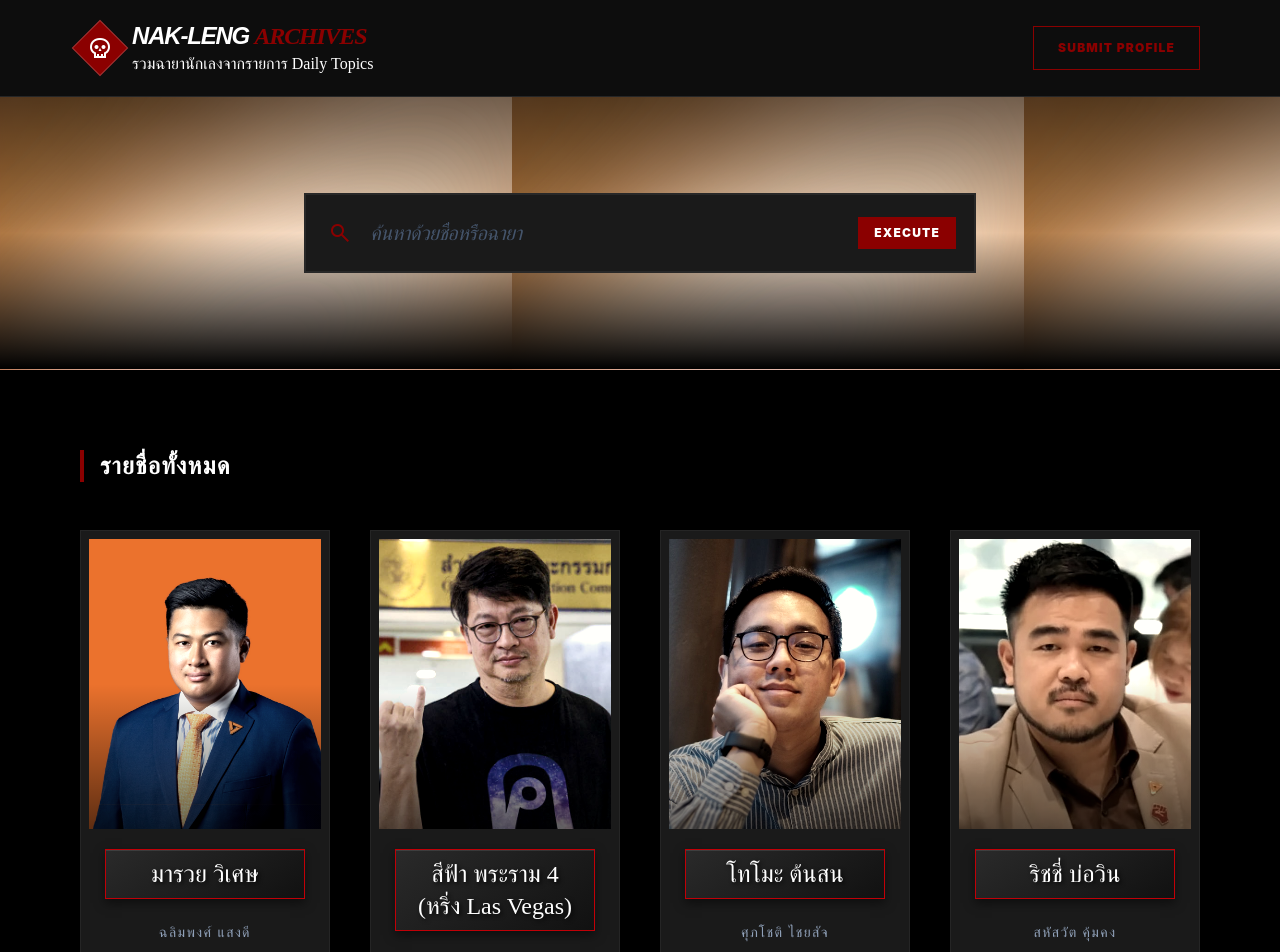
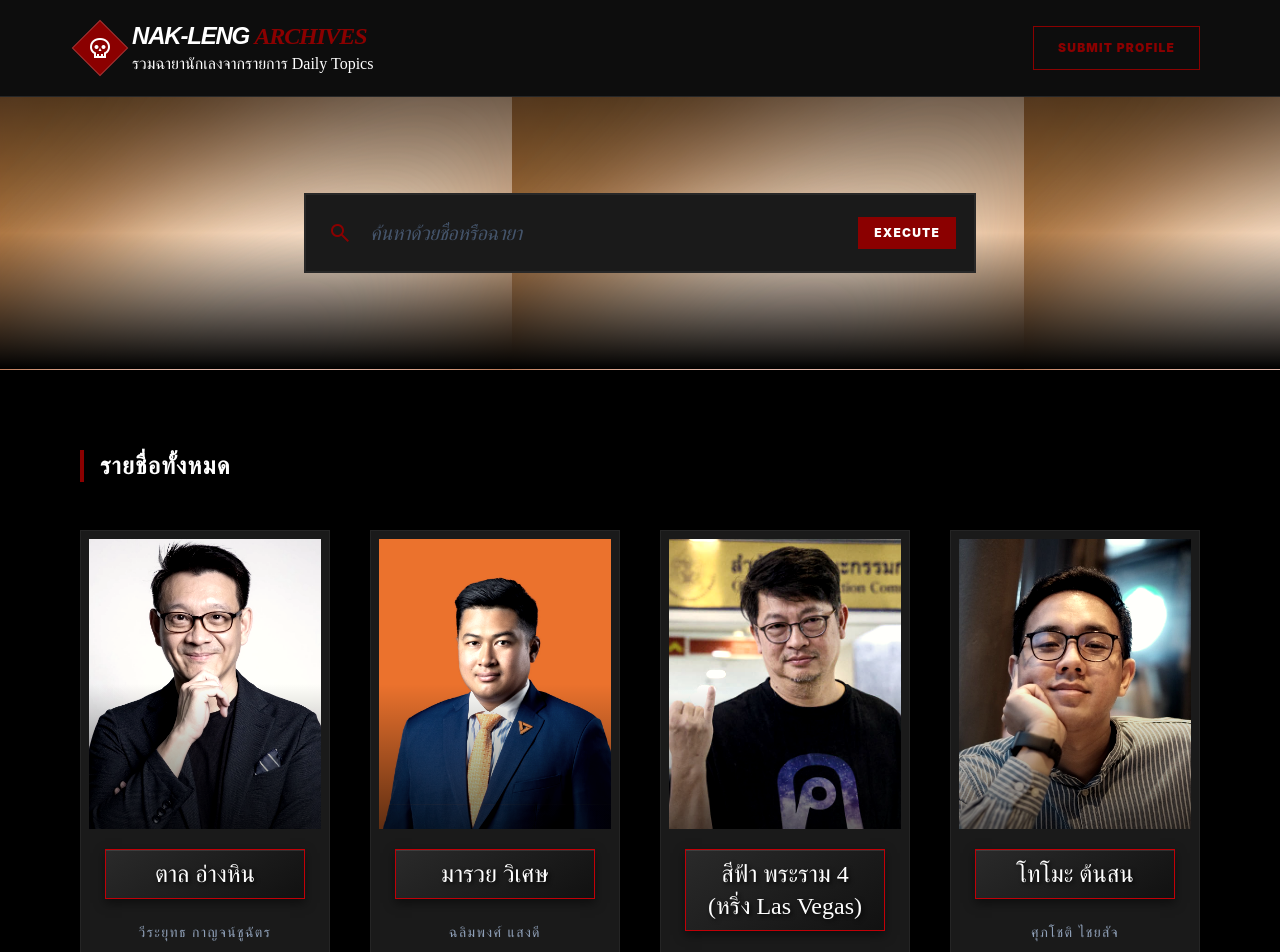
Before and after one commit to bdsach/nak-leng-archives, a React (Vite) app: page / in a window 1280 px wide. Shown: the top 952 px of the page. Built offline with nearby package versions, Linux system fonts and the light colour scheme; a web font is replaced by a local one.

Commit message:
📚 add(data): veerayooth_k

```diff
--- a/src/data/Figures.ts
+++ b/src/data/Figures.ts
@@ -1,4 +1,10 @@
 export const figures: Figure[] = [
+  {
+    id: "veerayooth_k",
+    name: "วีระยุทธ กาญจน์ชูฉัตร",
+    alias: "ตาล อ่างหิน",
+    imageUrl: "/avatars/veerayooth_k.jpeg",
+  },
   {
     id: "chalermpong_s",
     name: "ฉลิมพงศ์ แสงดี",
```
Also changed, not shown: public/avatars/veerayooth_k.jpeg (added).
